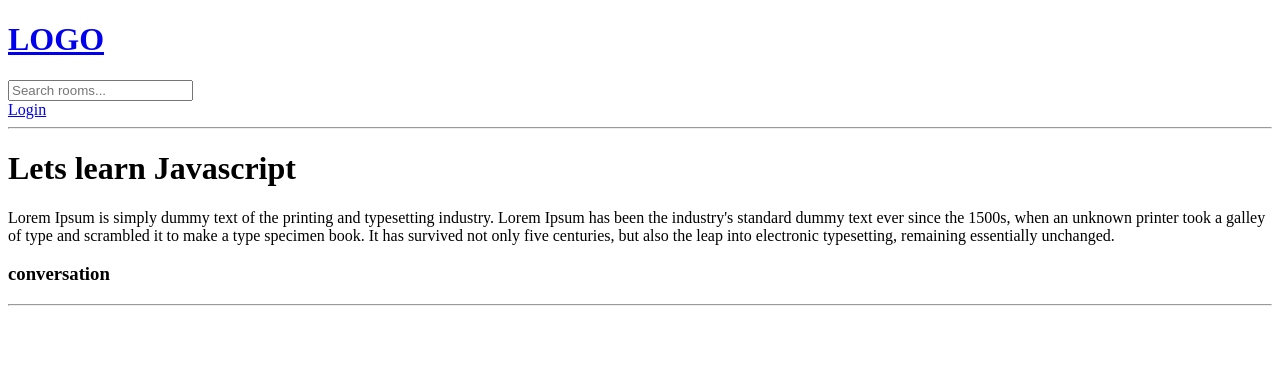
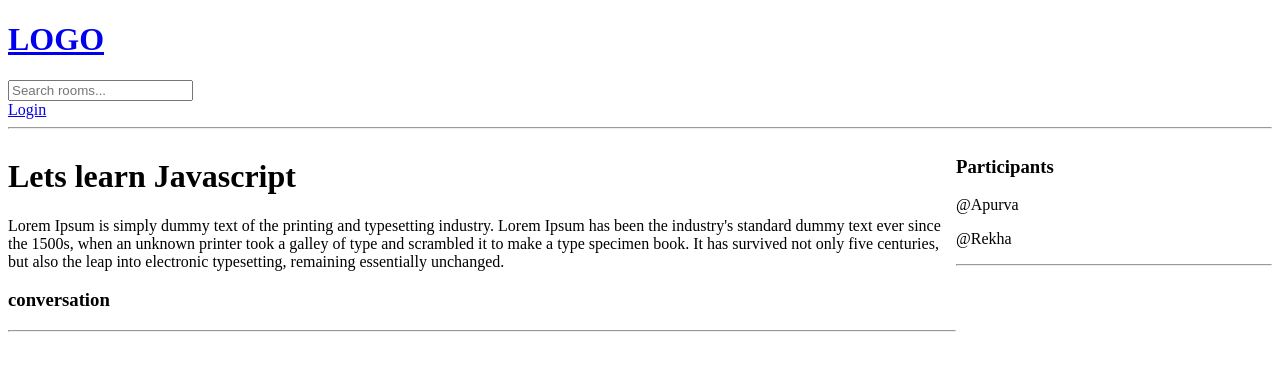
Before and after one commit to akankshaj3004/StudyBuddy, a Django app: page /room/1/ in a window 1280 px wide. Shown: the top 371 px of the page. Run offline with Django 4.2, Linux system fonts and the light colour scheme; data comes from the database, SQL or seed files in the repository; both versions use the stored data as it was after the commit.

Commit message:
Chat Room Messages CURD

```diff
--- a/studybud/base/models.py
+++ b/studybud/base/models.py
@@ -13,7 +13,7 @@
     topic = models.ForeignKey(Topic,on_delete=models.SET_NULL, null=True)
     name = models.CharField(max_length=200)
     description = models.TextField(null=True, blank=True)
-    # participants =
+    participants =models.ManyToManyField(User, related_name='participants', blank=True)
     updated = models.DateTimeField(auto_now=True)
     created = models.DateTimeField(auto_now_add=True)
 
--- a/studybud/base/templates/base/room.html
+++ b/studybud/base/templates/base/room.html
@@ -1,18 +1,53 @@
-{% extends 'main.html' %}
-{% block content %}
+{% extends 'main.html' %} {% block content %}
 
-<h1>{{room.name}}</h1>
-<p>{{room.description}}</p>
 
-<div class="comment-wrapper">
-    <h3>conversation</h3>
-    <hr>
-    {% for message in room_messages  %}
+<style>
+    .room-container {
+        display: grid;
+        grid-template-columns: 3fr 1fr;
+    }
+</style>
+
+<div class="room-container">
+    <div>
+        <h1>{{room.name}}</h1>
+        <p>{{room.description}}</p>
+
+        <div class="comment-wrapper">
+            <h3>conversation</h3>
+            <hr />
+            {% for message in room_messages %}
+            <div>
+                {% if request.user == message.user %}
+                <a href="{% url 'delete-message' message.id %}">Delete</a>
+                {% endif %}
+                <small>@{{message.user}} {{message.created|timesince}} ago</small>
+                <p>{{message.body}}</p>
+                <hr />
+            </div>
+            {% endfor %}
+        </div>
+
+        {% if request.user.is_authenticated %}
+        <div class="comment-form">
+            <form action="" method="post">
+                {% csrf_token %}
+                <input type="text" name="body" placeholder="Write your message here..." />
+            </form>
+        </div>
+        {% endif %}
+    </div>
+
+    <div>
+        <h3>Participants</h3>
+        {% for user in participants %}
         <div>
-            <small>@{{message.user}} {{message.created}}</small>
+            <p>@{{user.username}}</p>
         </div>
-    {% endfor %}
 
+        {% endfor %}
+        <hr>
+    </div>
 </div>
 
 {% endblock content %}
--- a/studybud/base/urls.py
+++ b/studybud/base/urls.py
@@ -10,4 +10,5 @@
     path("create-room", views.createRoom, name="create-room"),
     path("update-room/<str:pk>/", views.updateRoom, name="update-room"),
     path("delete-room/<str:pk>/", views.deleteRoom, name="delete-room"),
+    path("delete-message/<str:pk>/", views.deleteMessage, name="delete-message"),
 ]
--- a/studybud/base/views.py
+++ b/studybud/base/views.py
@@ -2,7 +2,7 @@
 from django.db.models import Q
 from django.contrib.auth.models import User
 from django.http import HttpResponse
-from .models import Room, Topic
+from .models import Room, Topic, Message
 from .forms import RoomForm
 from django.http import HttpResponse
 from django.contrib import messages
@@ -24,7 +24,7 @@
     if request.user.is_authenticated:
         return redirect("home")
     if request.method == "POST":
-        username = request.POST.get("username").lower()
+        username = request.POST.get("username")
         password = request.POST.get("password")
 
         try:
@@ -52,7 +52,7 @@
         form =  UserCreationForm(request.POST)
         if form.is_valid():
             user = form.save(commit=False)
-            user.username = user.username.lower()
+            user.username = user.username
             user.save()
             login(request,user)
             return redirect('home')
@@ -79,10 +79,19 @@
 
 def room(request, pk):
     room = Room.objects.get(id=pk)
-    room_messages = room.message_set.all()
-    context = {"room": room, "room_messages":room_messages}
+    room_messages = room.message_set.all().order_by('-created')
+    participants = room.participants.all()
+    if request.method == 'POST':
+        message = Message.objects.create(
+            user = request.user,
+            room = room,
+            body = request.POST.get('body')
+        )
+        room.participants.add(request.user)
+        return redirect('room', pk=room.id)
+
+    context = {"room": room, "room_messages":room_messages,"participants":participants}
     return render(request, "base/room.html", context)
-
 
 @login_required(login_url="login")
 def createRoom(request):
@@ -122,3 +131,13 @@
         room.delete()
         return redirect("home")
     return render(request, "base/delete.html", {"obj": room})
+
+@login_required(login_url="login")
+def deleteMessage(request, pk):
+    message = Message.objects.get(id=pk)
+    if request.user != message.user:
+        return HttpResponse("you are not allowed here!")
+    if request.method == "POST":
+        message.delete()
+        return redirect("home")
+    return render(request, "base/delete.html", {"obj": message})
```
Also changed, not shown: studybud/base/migrations/0003_alter_room_options_room_participants.py (added), studybud/db.sqlite3.
